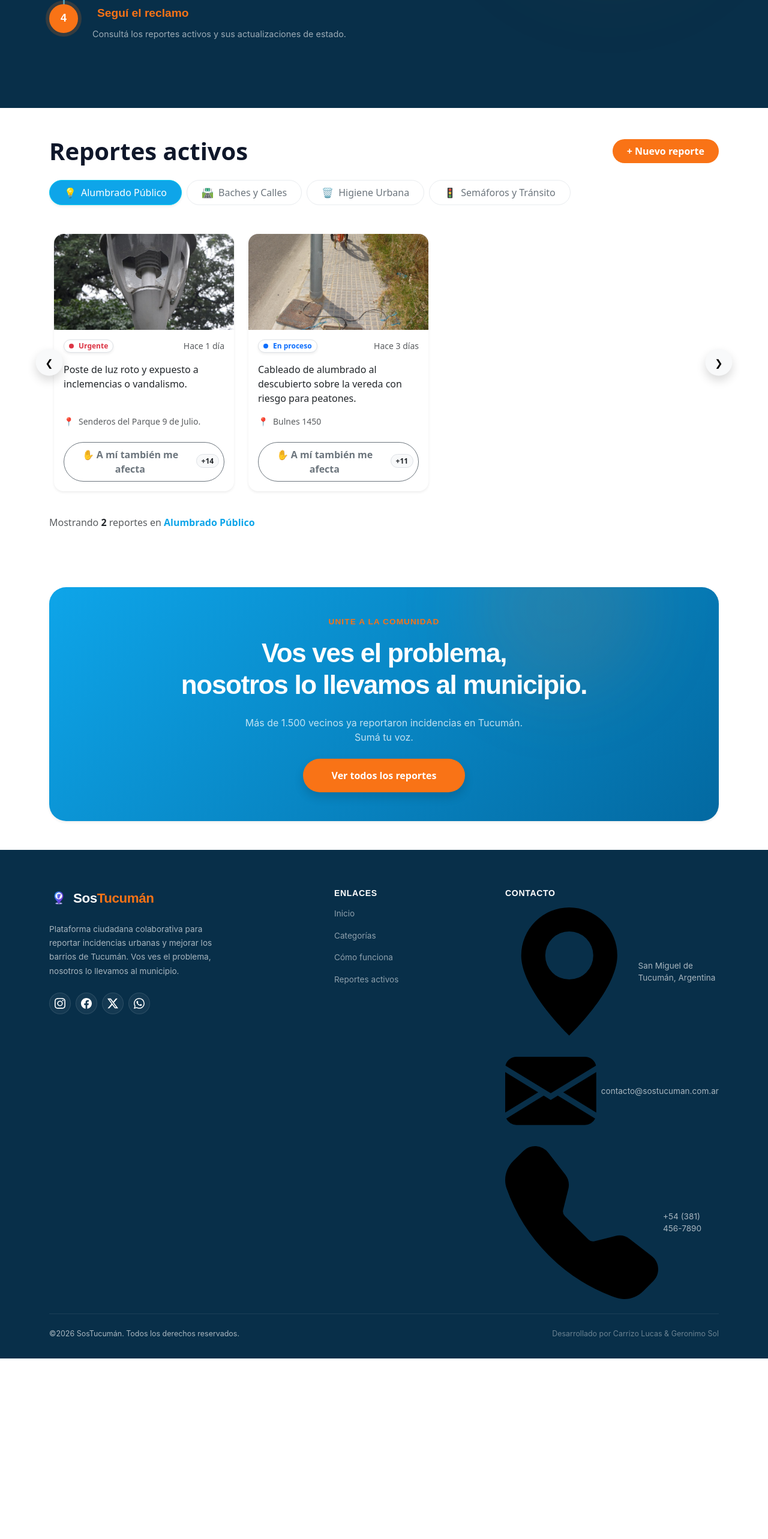
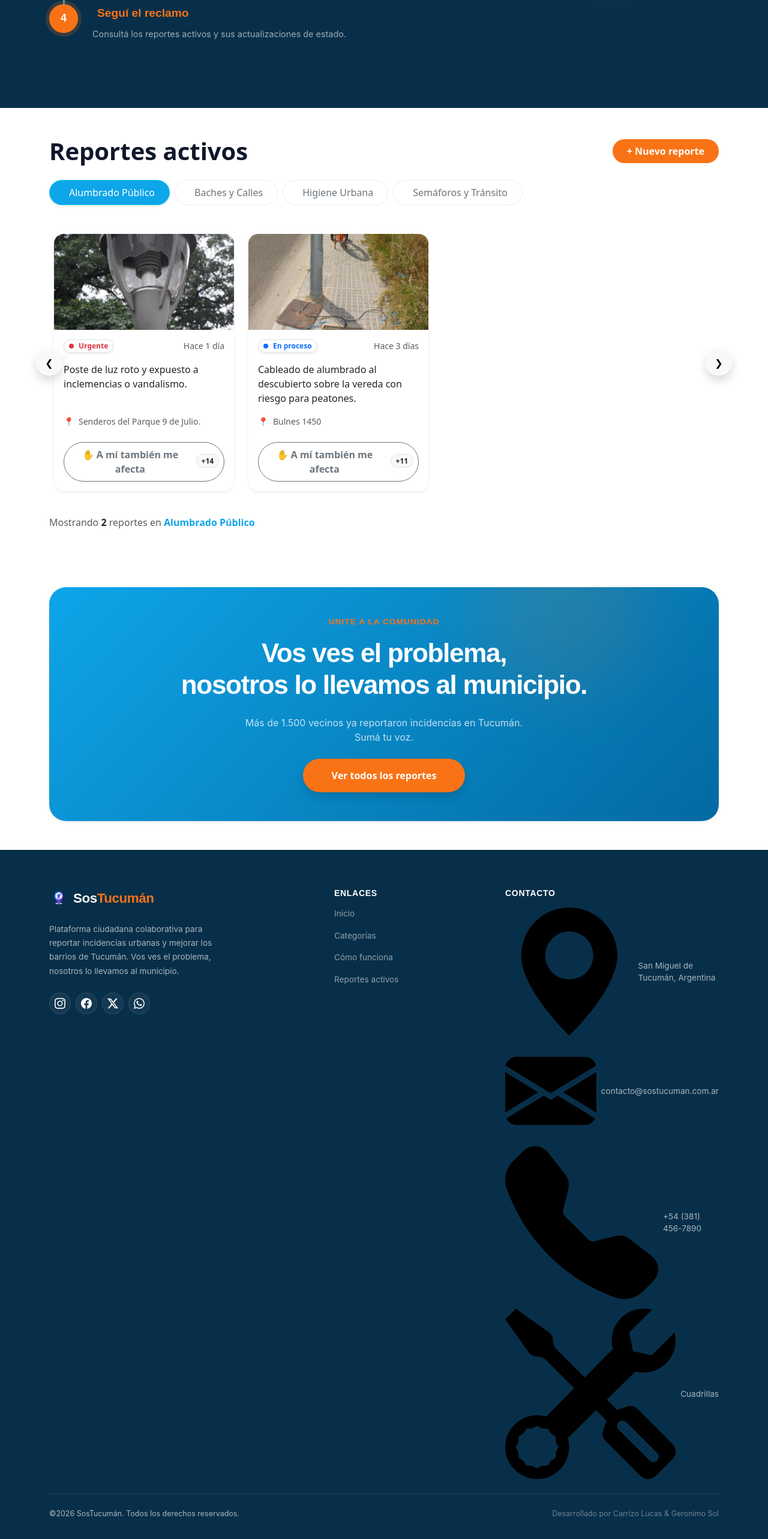
Before and after one commit to LucasCarrizo14/SOSTucuman-frontend, a React (Vite) app: page / in a window 1280 px wide. Shown: the part 1929-4495 px from the top of the page at 60% size. Before the commit the page ends 4194 px from the top, so only its background shows below. Built offline with nearby package versions, Linux system fonts and the light colour scheme.

Commit message:
feat: actualiazo iconos de bootstrap y agrego enlace de cruadrilla en footer que lleva al error

```diff
--- a/src/componentes/Footer.jsx
+++ b/src/componentes/Footer.jsx
@@ -7,6 +7,7 @@ import {
   GeoAltFill,
   EnvelopeFill,
   TelephoneFill,
+  Tools,
 } from "react-bootstrap-icons";
 import logoImg from "../assets/imagenes/LOGOO.png";
 
@@ -205,6 +206,22 @@ export default function Footer() {
                 />
                 <span>+54 (381) 456-7890</span>
               </div>
+              <div className="d-flex align-items-center gap-2">
+                <Tools style={{ color: "#f97316", fontSize: "1.1rem" }} />
+                <a
+                  href="/404"
+                  className="text-decoration-none"
+                  style={{ color: "rgba(255,255,255,0.65)" }}
+                  onMouseEnter={(e) =>
+                    (e.currentTarget.style.color = "#f97316")
+                  }
+                  onMouseLeave={(e) =>
+                    (e.currentTarget.style.color = "rgba(255,255,255,0.65)")
+                  }
+                >
+                  Cuadrillas
+                </a>
+              </div>
             </div>
           </Col>
         </Row>
--- a/src/componentes/Reportes-activos.jsx
+++ b/src/componentes/Reportes-activos.jsx
@@ -1,5 +1,11 @@
 import React, { useState, useRef } from "react";
 import { Card, Button, Badge, Container } from "react-bootstrap";
+import {
+  LightbulbFill,
+  ConeStriped,
+  TrashFill,
+  Stoplights,
+} from "react-bootstrap-icons";
 import "bootstrap/dist/css/bootstrap.min.css";
 import imgAlumbrado1 from "../assets/imagenes/AlumbradoPublico1.jpeg";
 import imgAlumbrado4 from "../assets/imagenes/AlumbradoPublico4.jpeg";
@@ -109,10 +115,10 @@ const CarruselReportes = ({ onReport }) => {
   const [categoriaActiva, setCategoriaActiva] = useState("Alumbrado Público");
 
   const categorias = [
-    { nombre: "Alumbrado Público", icono: "💡" },
-    { nombre: "Baches y Calles", icono: "🛣️" },
-    { nombre: "Higiene Urbana", icono: "🗑️" },
-    { nombre: "Semáforos y Tránsito", icono: "🚦" },
+    { nombre: "Alumbrado Público", icono: <LightbulbFill /> },
+    { nombre: "Baches y Calles", icono: <ConeStriped /> },
+    { nombre: "Higiene Urbana", icono: <TrashFill /> },
+    { nombre: "Semáforos y Tránsito", icono: <Stoplights /> },
   ];
 
   const desplazar = (direccion) => {
```
